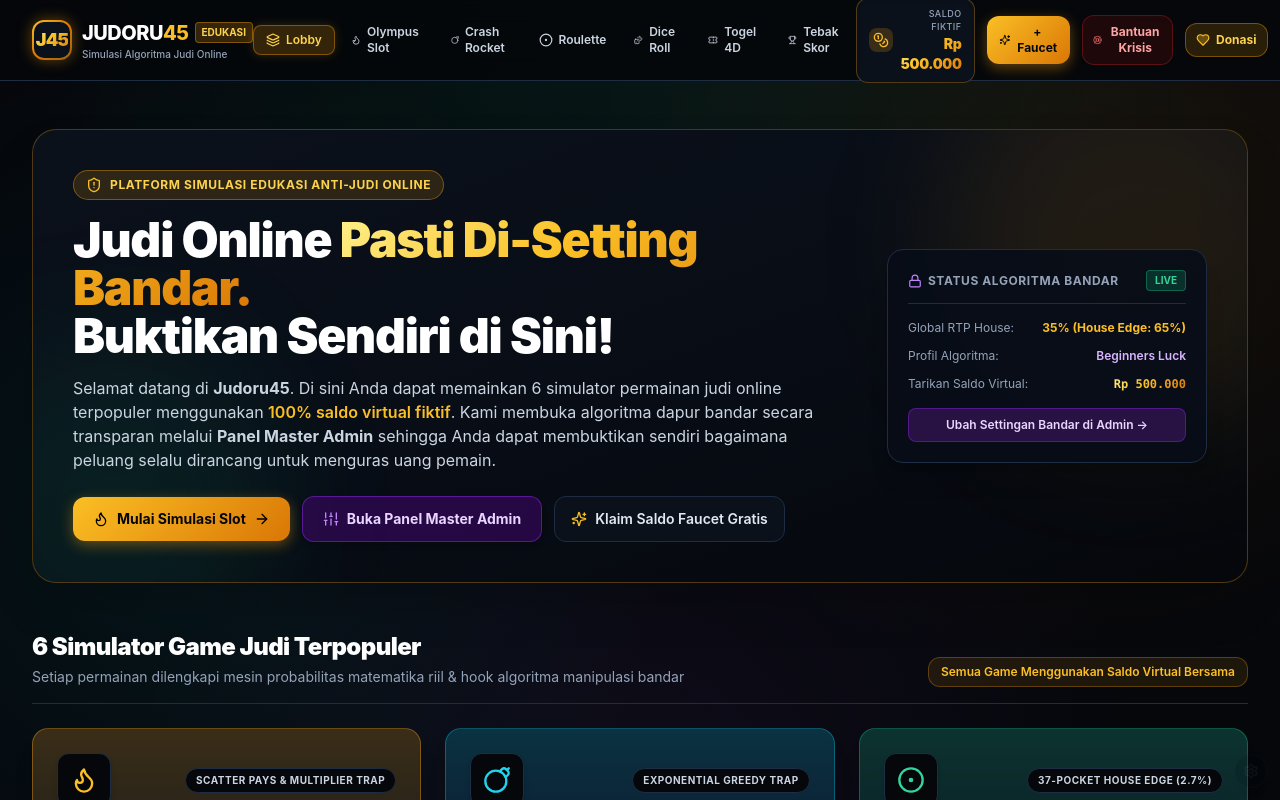
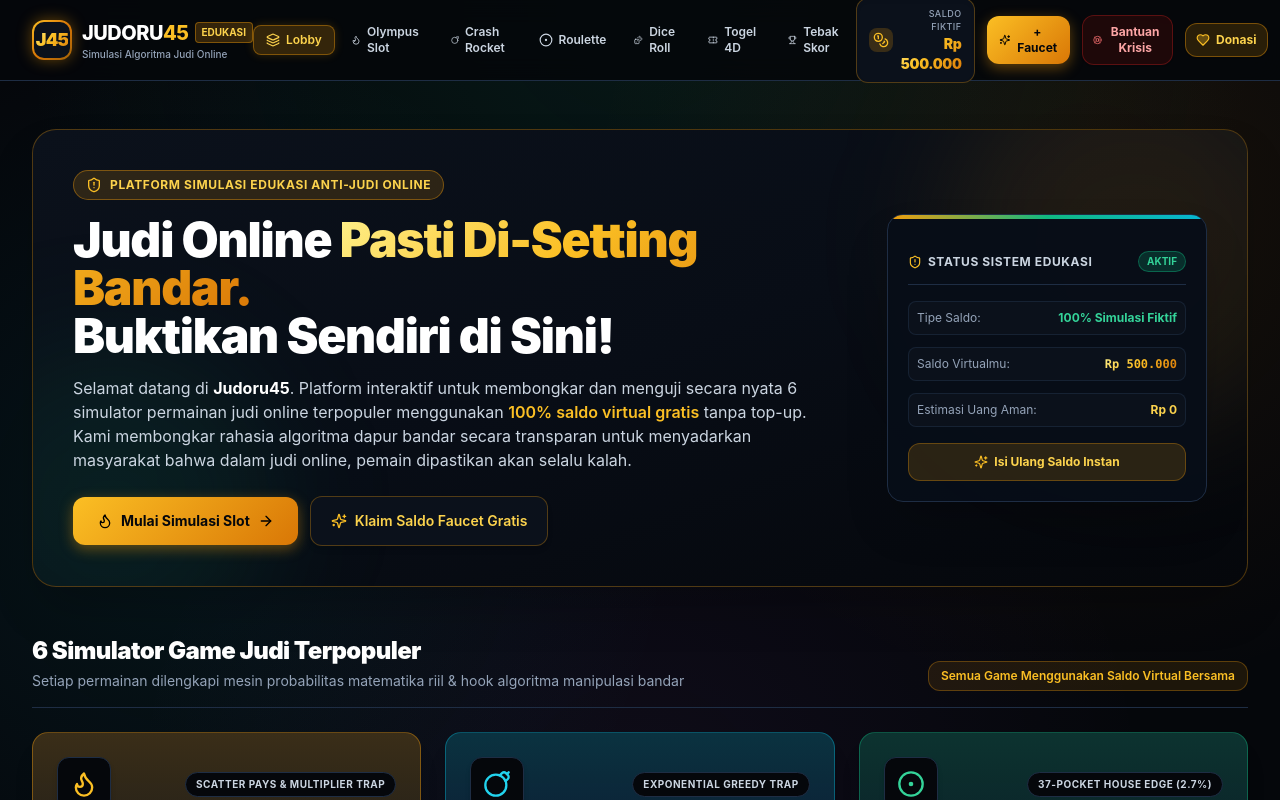
Before and after one commit to triwahyu45/Judoru45_Game, a Next.js app: page / in a window 1280 px wide. Shown: the top 800 px of the page. Built offline with nearby package versions, Linux system fonts and the light colour scheme.

Commit message:
style: polish UI layout, refine hero section, and clean all sub-game headers

```diff
--- a/app/crash/page.tsx
+++ b/app/crash/page.tsx
@@ -192,13 +192,10 @@ export default function CrashPage() {
 
         {/* Live Admin Config & Balance */}
         <div className="flex items-center space-x-2">
-          <Link
-            href="/admin"
-            className="px-3 py-1.5 rounded-xl bg-purple-950/80 hover:bg-purple-900 border border-purple-700/80 text-[11px] font-bold text-purple-200 flex items-center space-x-1.5 shadow-sm transition-colors"
-          >
-            <Sliders className="w-3.5 h-3.5 text-purple-400" />
-            <span>RTP: {adminConfig.globalRtp}% ({adminConfig.activeProfile})</span>
-          </Link>
+          <div className="px-3 py-1.5 rounded-xl bg-[#0F172A] border border-[#1E2D44] text-[11px] font-bold text-slate-300 flex items-center space-x-1.5 shadow-sm">
+            <ShieldAlert className="w-3.5 h-3.5 text-cyan-400" />
+            <span>Mode Edukasi Fiktif</span>
+          </div>
           <div className="px-3 py-1.5 rounded-xl bg-[#050811] border border-cyan-500/40 text-right">
             <span className="text-[10px] text-slate-400 block leading-none">Saldo:</span>
             <span className="text-xs sm:text-sm font-black text-cyan-400 leading-tight">
--- a/app/dice/page.tsx
+++ b/app/dice/page.tsx
@@ -209,14 +209,10 @@ export default function DicePage() {
             <div className="text-base font-black text-orange-400">{formatIDR(balance)}</div>
           </div>
 
-          <Link
-            href="/admin"
-            className="p-2.5 rounded-2xl bg-purple-950/80 hover:bg-purple-900 border border-purple-700/50 text-purple-300 transition-all active:scale-95 flex items-center gap-1.5 text-xs font-bold"
-            title="Atur Rigged Engine Dice di Admin"
-          >
-            <Sliders className="w-4 h-4 text-purple-400" />
-            <span className="hidden md:inline">Admin Mode</span>
-          </Link>
+          <div className="px-3 py-2 rounded-2xl bg-[#0F172A] border border-[#1E2D44] text-xs font-bold text-slate-300 flex items-center gap-1.5 shadow-sm">
+            <ShieldAlert className="w-4 h-4 text-orange-400" />
+            <span>Mode Edukasi Fiktif</span>
+          </div>
         </div>
       </div>
 
--- a/app/page.tsx
+++ b/app/page.tsx
@@ -150,31 +150,23 @@ export default function HomePage() {
             </h1>
 
             <p className="text-slate-300 text-sm sm:text-base leading-relaxed">
-              Selamat datang di <strong>Judoru45</strong>. Di sini Anda dapat memainkan 6 simulator permainan judi online terpopuler menggunakan <span className="text-amber-400 font-semibold">100% saldo virtual fiktif</span>. Kami membuka algoritma dapur bandar secara transparan melalui <strong>Panel Master Admin</strong> sehingga Anda dapat membuktikan sendiri bagaimana peluang selalu dirancang untuk menguras uang pemain.
+              Selamat datang di <strong className="text-white">Judoru45</strong>. Platform interaktif untuk membongkar dan menguji secara nyata 6 simulator permainan judi online terpopuler menggunakan <span className="text-amber-400 font-semibold">100% saldo virtual gratis</span> tanpa top-up. Kami membongkar rahasia algoritma dapur bandar secara transparan untuk menyadarkan masyarakat bahwa dalam judi online, pemain dipastikan akan selalu kalah.
             </p>
 
             <div className="flex flex-wrap items-center gap-3 pt-2">
               <Link
                 href="/slot"
-                className="px-5 py-3 rounded-xl btn-gold flex items-center space-x-2 text-sm font-bold shadow-lg"
+                className="px-6 py-3.5 rounded-xl btn-gold flex items-center space-x-2 text-sm font-bold shadow-lg shadow-amber-500/20 hover:scale-105 transition"
               >
                 <Flame className="w-4 h-4 text-black" />
                 <span>Mulai Simulasi Slot</span>
                 <ArrowRight className="w-4 h-4 text-black" />
               </Link>
 
-              <Link
-                href="/admin"
-                className="px-5 py-3 rounded-xl bg-purple-950/60 hover:bg-purple-900/80 border border-purple-700/60 text-purple-200 flex items-center space-x-2 text-sm font-bold transition shadow-md"
-              >
-                <Sliders className="w-4 h-4 text-purple-400" />
-                <span>Buka Panel Master Admin</span>
-              </Link>
-
               <button
                 type="button"
                 onClick={() => setIsFaucetOpen(true)}
-                className="px-4 py-3 rounded-xl bg-[#0B111B] hover:bg-slate-800 border border-[#1E2D44] text-slate-200 flex items-center space-x-2 text-sm font-semibold transition"
+                className="px-5 py-3.5 rounded-xl bg-[#0B111B] hover:bg-[#151E2E] border border-amber-500/30 text-amber-300 hover:text-white flex items-center space-x-2 text-sm font-semibold transition shadow-md"
               >
                 <Sparkles className="w-4 h-4 text-amber-400" />
                 <span>Klaim Saldo Faucet Gratis</span>
@@ -182,39 +174,43 @@ export default function HomePage() {
             </div>
           </div>
 
-          {/* Quick Rigged Engine Monitor Pill */}
-          <div className="w-full lg:w-80 bg-[#070D18]/90 border border-[#1E2D44] rounded-2xl p-5 space-y-4 shadow-xl flex-shrink-0">
+          {/* Real-time System Transparency Card */}
+          <div className="w-full lg:w-80 bg-[#070D18]/95 border border-[#1E2D44] rounded-2xl p-5 space-y-4 shadow-2xl flex-shrink-0 relative overflow-hidden">
+            <div className="absolute top-0 left-0 right-0 h-1 bg-gradient-to-r from-amber-500 via-emerald-500 to-cyan-500" />
+
             <div className="flex items-center justify-between border-b border-[#1E2D44] pb-3">
-              <span className="text-xs font-bold uppercase tracking-wider text-slate-400 flex items-center space-x-1.5">
-                <Lock className="w-3.5 h-3.5 text-purple-400" />
-                <span>Status Algoritma Bandar</span>
+              <span className="text-xs font-bold uppercase tracking-wider text-slate-300 flex items-center space-x-1.5">
+                <ShieldAlert className="w-3.5 h-3.5 text-amber-400" />
+                <span>Status Sistem Edukasi</span>
               </span>
-              <span className="px-2 py-0.5 rounded text-[10px] font-bold bg-emerald-500/20 text-emerald-400 border border-emerald-500/40">
-                LIVE
+              <span className="px-2 py-0.5 rounded-full text-[10px] font-bold bg-emerald-500/20 text-emerald-400 border border-emerald-500/40 animate-pulse">
+                AKTIF
               </span>
             </div>
 
             <div className="space-y-3 text-xs">
-              <div className="flex justify-between items-center">
-                <span className="text-slate-400">Global RTP House:</span>
-                <span className="font-bold text-amber-400">{adminConfig.globalRtp}% (House Edge: {100 - adminConfig.globalRtp}%)</span>
+              <div className="flex justify-between items-center p-2 rounded-lg bg-[#0B111B] border border-[#1E2D44]/60">
+                <span className="text-slate-400">Tipe Saldo:</span>
+                <span className="font-bold text-emerald-400">100% Simulasi Fiktif</span>
               </div>
-              <div className="flex justify-between items-center">
-                <span className="text-slate-400">Profil Algoritma:</span>
-                <span className="font-semibold text-purple-300 capitalize">{adminConfig.activeProfile.replace('_', ' ')}</span>
+              <div className="flex justify-between items-center p-2 rounded-lg bg-[#0B111B] border border-[#1E2D44]/60">
+                <span className="text-slate-400">Saldo Virtualmu:</span>
+                <span className="font-mono text-gold-gradient font-bold">{formatIDR(balance)}</span>
               </div>
-              <div className="flex justify-between items-center">
-                <span className="text-slate-400">Tarikan Saldo Virtual:</span>
-                <span className="font-mono text-gold-gradient font-bold">{formatIDR(balance)}</span>
+              <div className="flex justify-between items-center p-2 rounded-lg bg-[#0B111B] border border-[#1E2D44]/60">
+                <span className="text-slate-400">Estimasi Uang Aman:</span>
+                <span className="font-bold text-amber-300">{formatIDR(totalLost)}</span>
               </div>
             </div>
 
-            <Link
-              href="/admin"
-              className="w-full py-2 px-3 rounded-lg bg-purple-900/40 hover:bg-purple-800/60 border border-purple-700/50 text-purple-200 text-xs font-semibold flex items-center justify-center space-x-1.5 transition"
+            <button
+              type="button"
+              onClick={() => setIsFaucetOpen(true)}
+              className="w-full py-2.5 px-3 rounded-xl bg-amber-500/15 hover:bg-amber-500/25 border border-amber-500/30 text-amber-300 text-xs font-bold flex items-center justify-center space-x-1.5 transition"
             >
-              <span>Ubah Settingan Bandar di Admin &rarr;</span>
-            </Link>
+              <Sparkles className="w-3.5 h-3.5 text-amber-400" />
+              <span>Isi Ulang Saldo Instan</span>
+            </button>
           </div>
 
         </div>
--- a/app/roulette/page.tsx
+++ b/app/roulette/page.tsx
@@ -222,14 +222,10 @@ export default function RoulettePage() {
             <div className="text-base font-black text-emerald-400">{formatIDR(balance)}</div>
           </div>
 
-          <Link
-            href="/admin"
-            className="p-2.5 rounded-2xl bg-purple-950/80 hover:bg-purple-900 border border-purple-700/50 text-purple-300 transition-all active:scale-95 flex items-center gap-1.5 text-xs font-bold"
-            title="Atur Rigged Engine Roulette di Admin"
-          >
-            <Sliders className="w-4 h-4 text-purple-400" />
-            <span className="hidden md:inline">Admin Mode</span>
-          </Link>
+          <div className="px-3 py-2 rounded-2xl bg-[#0F172A] border border-[#1E2D44] text-xs font-bold text-slate-300 flex items-center gap-1.5 shadow-sm">
+            <ShieldAlert className="w-4 h-4 text-emerald-400" />
+            <span>Mode Edukasi Fiktif</span>
+          </div>
         </div>
       </div>
 
--- a/app/slot/page.tsx
+++ b/app/slot/page.tsx
@@ -263,13 +263,10 @@ export default function SlotPage() {
 
         {/* Live Admin Config Badge & Balance */}
         <div className="flex items-center space-x-2">
-          <Link
-            href="/admin"
-            className="px-3 py-1.5 rounded-xl bg-purple-950/80 hover:bg-purple-900 border border-purple-700/80 text-[11px] font-bold text-purple-200 flex items-center space-x-1.5 shadow-sm transition-colors"
-          >
-            <Sliders className="w-3.5 h-3.5 text-purple-400" />
-            <span>RTP: {adminConfig.globalRtp}% ({adminConfig.activeProfile})</span>
-          </Link>
+          <div className="px-3 py-1.5 rounded-xl bg-[#0F172A] border border-[#1E2D44] text-[11px] font-bold text-slate-300 flex items-center space-x-1.5 shadow-sm">
+            <ShieldAlert className="w-3.5 h-3.5 text-amber-400" />
+            <span>Mode Edukasi (Saldo Fiktif)</span>
+          </div>
           <div className="px-3 py-1.5 rounded-xl bg-[#050811] border border-amber-500/40 text-right">
             <span className="text-[10px] text-slate-400 block leading-none">Saldo:</span>
             <span className="text-xs sm:text-sm font-black text-gold-gradient leading-tight">
--- a/app/sports/page.tsx
+++ b/app/sports/page.tsx
@@ -261,13 +261,10 @@ export default function SportsPage() {
         </div>
 
         <div className="flex items-center space-x-3">
-          <Link
-            href="/admin"
-            className="px-3.5 py-2 rounded-xl bg-purple-950 hover:bg-purple-900 border border-purple-700 text-xs font-semibold text-purple-200 flex items-center space-x-1.5 transition-all"
-          >
-            <Sliders className="w-3.5 h-3.5 text-purple-400" />
-            <span>Admin Sports Rigged</span>
-          </Link>
+          <div className="px-3.5 py-2 rounded-xl bg-[#0F172A] border border-[#1E2D44] text-xs font-semibold text-slate-300 flex items-center space-x-1.5 shadow-sm">
+            <ShieldAlert className="w-3.5 h-3.5 text-blue-400" />
+            <span>Mode Edukasi Fiktif</span>
+          </div>
         </div>
       </div>
 
--- a/app/togel/page.tsx
+++ b/app/togel/page.tsx
@@ -201,13 +201,10 @@ export default function TogelPage() {
             <BookOpen className="w-3.5 h-3.5" />
             <span>Matematika &amp; Payout</span>
           </button>
-          <Link
-            href="/admin"
-            className="px-3.5 py-2 rounded-xl bg-purple-950 hover:bg-purple-900 border border-purple-700 text-xs font-semibold text-purple-200 flex items-center space-x-1.5 transition-all"
-          >
-            <Sliders className="w-3.5 h-3.5 text-purple-400" />
-            <span>Admin Rigged</span>
-          </Link>
+          <div className="px-3.5 py-2 rounded-xl bg-[#0F172A] border border-[#1E2D44] text-xs font-semibold text-slate-300 flex items-center space-x-1.5 shadow-sm">
+            <ShieldAlert className="w-3.5 h-3.5 text-purple-400" />
+            <span>Mode Edukasi Fiktif</span>
+          </div>
         </div>
       </div>
 
--- a/components/layout/Footer.tsx
+++ b/components/layout/Footer.tsx
@@ -193,15 +193,6 @@ export const Footer: React.FC = () => {
           </div>
 
         </div>
-
-        {/* Floating Stealth Admin Gear Trigger */}
-        <Link
-          href="/admin"
-          className="fixed bottom-3 right-3 p-2 rounded-full bg-[#05070B] border border-[#1E2D44] text-slate-600 opacity-15 hover:opacity-100 hover:text-purple-400 hover:border-purple-500/50 transition-all z-30 shadow-lg"
-          title="Master Admin Control Panel (Secret Access)"
-        >
-          <Settings className="w-4 h-4 animate-spin-slow" />
-        </Link>
       </footer>
 
       {/* Modals */}
```
